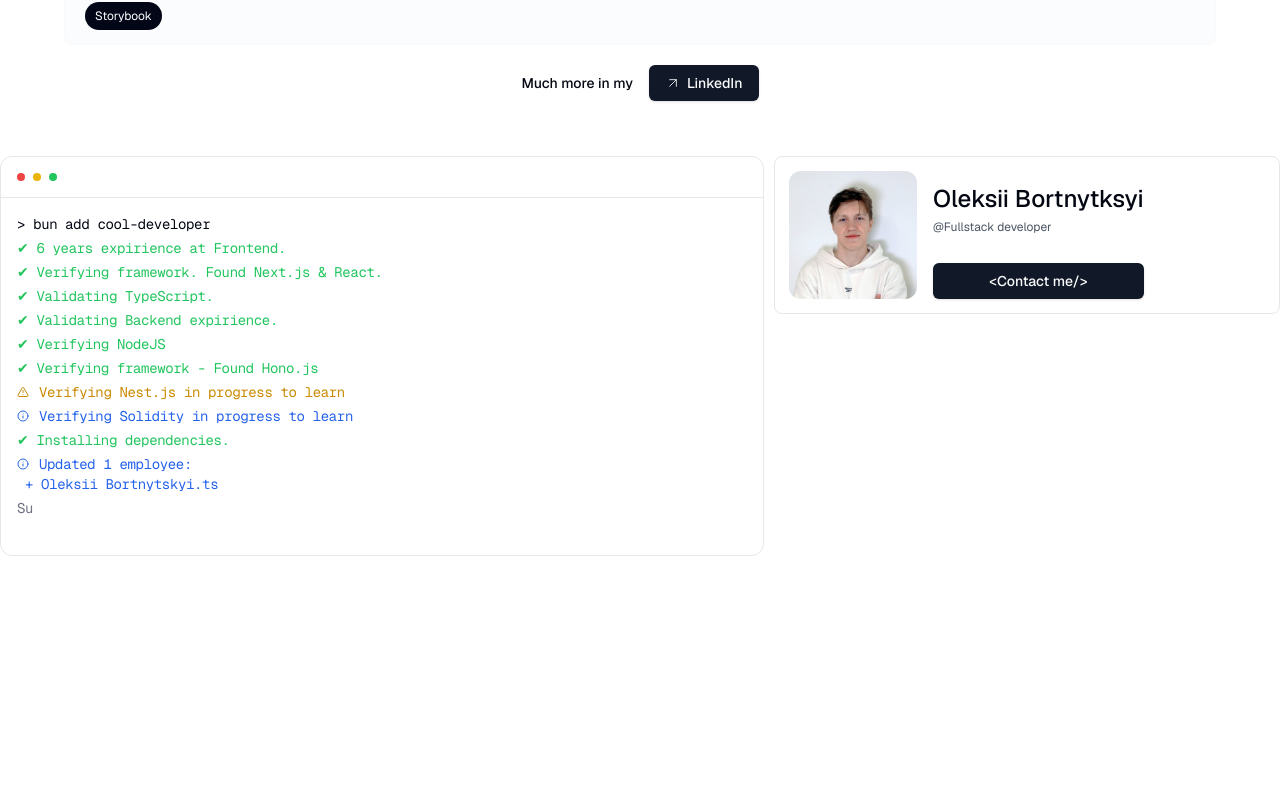
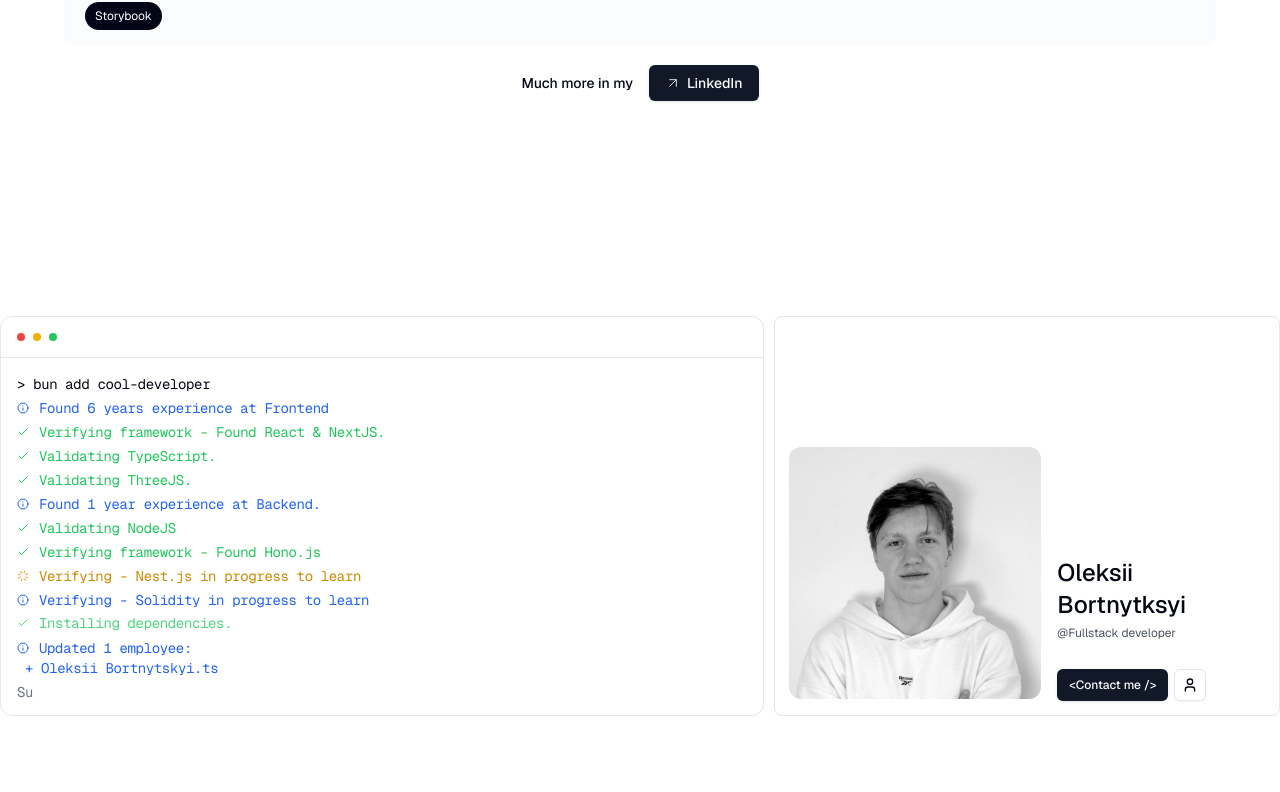
Before and after one commit to websharkdev/folio-2025, a Next.js app: page / in a window 1280 px wide. Shown: the part 3368-4160 px from the top of the page. Built offline with nearby package versions, Linux system fonts and the light colour scheme.

Commit message:
feature(main-info) - updated <About me> card

```diff
--- a/app/(main)/(components)/main-info.tsx
+++ b/app/(main)/(components)/main-info.tsx
@@ -1,59 +1,93 @@
+import { GooeyFilter } from "@/components/custom/gooey-filter";
+import { Magnetic } from "@/components/custom/magnetic";
+import { PixelTrail } from "@/components/custom/pixel-trail";
 import {
   AnimatedSpan,
   Terminal,
   TypingAnimation,
 } from "@/components/custom/terminal";
 import { Button } from "@/components/ui/button";
-import { Info, TriangleAlert } from "lucide-react";
+import { Check, Info, Loader, User } from "lucide-react";
 import Image from "next/image";
 
+const terminal = [
+  {
+    icon: Info,
+    color: "text-blue-600",
+    text: "Found 6 years experience at Frontend",
+  },
+  {
+    icon: Check,
+    color: "text-green-500",
+    text: "Verifying framework - Found React & NextJS.",
+  },
+  {
+    icon: Check,
+    color: "text-green-500",
+    text: "Validating TypeScript.",
+  },
+  {
+    icon: Check,
+    color: "text-green-500",
+    text: "Validating ThreeJS.",
+  },
+  {
+    icon: Info,
+    color: "text-blue-600",
+    text: "Found 1 year experience at Backend.",
+  },
+  {
+    icon: Check,
+    color: "text-green-500",
+    text: "Validating NodeJS",
+  },
+  {
+    icon: Check,
+    color: "text-green-500",
+    text: "Verifying framework - Found Hono.js",
+  },
+  {
+    icon: Loader,
+    id: "loader",
+    color: "text-yellow-600",
+    text: "Verifying - Nest.js in progress to learn",
+  },
+  {
+    icon: Info,
+    color: "text-blue-600",
+    text: "Verifying - Solidity in progress to learn",
+  },
+  {
+    icon: Check,
+    color: "text-green-500",
+    text: "Installing dependencies.",
+  },
+];
+
 const MInfo = () => {
+  const springOptions = { bounce: 0.1 };
+
   return (
-    <div className="container mx-auto py-10 min-h-dvh grid grid-cols-5 gap-2.5">
+    <div className="container mx-auto py-10 min-h-dvh flex items-center">
+      <div className="grid grid-cols-5 gap-2.5 w-full">
         <Terminal className="col-span-3 w-full max-w-full">
           <TypingAnimation>&gt; bun add cool-developer</TypingAnimation>
 
-        <AnimatedSpan delay={1500} className="text-green-500">
-          <span>✔ {`6 years expirience at Frontend`}.</span>
-        </AnimatedSpan>
-
-        <AnimatedSpan delay={2000} className="text-green-500">
-          <span>✔ Verifying framework. Found Next.js & React.</span>
-        </AnimatedSpan>
-
-        <AnimatedSpan delay={2500} className="text-green-500">
-          <span>✔ Validating TypeScript.</span>
-        </AnimatedSpan>
-
-        <AnimatedSpan delay={3000} className="text-green-500">
-          <span>✔ Validating Backend expirience.</span>
-        </AnimatedSpan>
-
-        <AnimatedSpan delay={3500} className="text-green-500">
-          <span>✔ Verifying NodeJS</span>
-        </AnimatedSpan>
-
-        <AnimatedSpan delay={4000} className="text-green-500">
-          <span>✔ Verifying framework - Found Hono.js</span>
-        </AnimatedSpan>
-
-        <AnimatedSpan delay={4500} className="text-yellow-600">
+          {terminal.map((commands, index) => (
+            <AnimatedSpan
+              key={`main-info--commands-${index}`}
+              delay={1500 + 500 * (index + 1)}
+              className={commands.color}
+            >
               <div className="flex items-center flex-nowrap gap-2.5">
-            <TriangleAlert size={12} />
-            <span>Verifying Nest.js in progress to learn</span>
+                <commands.icon
+                  size={12}
+                  className={commands.id === "loader" ? "animate-spin" : ""}
+                />
+                <span>{commands.text}</span>
               </div>
             </AnimatedSpan>
-
-        <AnimatedSpan delay={4500} className="text-blue-600">
-          <div className="flex items-center flex-nowrap gap-2.5">
-            <Info size={12} />
-            <span>Verifying Solidity in progress to learn</span>
-          </div>
-        </AnimatedSpan>
-
-        <AnimatedSpan delay={5500} className="text-green-500">
-          <span>✔ Installing dependencies.</span>
-        </AnimatedSpan>
+          ))}
 
           <AnimatedSpan delay={6000} className="text-blue-600">
             <div className="flex items-center flex-nowrap gap-2.5">
@@ -66,16 +100,34 @@ const MInfo = () => {
             Success!
           </TypingAnimation>
         </Terminal>
-      <div className="col-span-2 h-max border border-input rounded-lg p-3.5">
+        <div className="col-span-2 h-max min-h-[400px] flex items-end border border-input rounded-lg p-3.5">
           <div className="flex items-end gap-4">
+            <div className="group relative">
+              <div className="relative w-full max-w-4xl h-64 flex flex-col items-center justify-center gap-8 rounded-xl overflow-hidden text-center text-pretty">
                 <Image
                   src="/oleksii-bortnytskyi.jpg"
-            width={128}
-            height={128}
+                  width={256}
+                  height={256}
                   priority
                   alt="oleksii-bortnytskyi--image"
-            className="rounded-xl"
+                  className="rounded-xl cursor-pointer grayscale"
                 />
+
+                <GooeyFilter id="gooey-filter-pixel-info" strength={5} />
+
+                <div
+                  className="absolute inset-0 z-0"
+                  style={{ filter: "url(#gooey-filter-pixel-info)" }}
+                >
+                  <PixelTrail
+                    pixelSize={18}
+                    fadeDuration={0}
+                    delay={500}
+                    pixelClassName="bg-white"
+                  />
+                </div>
+              </div>
+            </div>
             <div className="flex flex-col gap-7">
               <div className="grid grid-cols-1 gap-1">
                 <h6 className="text-2xl font-medium text-pretty font-sans">
@@ -85,7 +137,38 @@ const MInfo = () => {
                   {`@Fullstack developer`}
                 </span>
               </div>
-            <Button className="font-sans">{`<Contact me/>`}</Button>
+              <div className="flex items-center gap-1.5">
+                <Magnetic
+                  intensity={0.2}
+                  springOptions={springOptions}
+                  actionArea="global"
+                  range={200}
+                >
+                  <Button
+                    href="https://www.linkedin.com/in/bortnytskyi-oleksii/"
+                    size="sm"
+                    className="font-sans"
+                  >
+                    <Magnetic
+                      intensity={0.1}
+                      springOptions={springOptions}
+                      actionArea="global"
+                      range={200}
+                    >
+                      <span>{`<Contact me />`}</span>
+                    </Magnetic>
+                  </Button>
+                </Magnetic>
+                <Button
+                  size="icon"
+                  href="https://o-bortnytskyi.notion.site/FullStack-Engineer-18f2e9365c7e8052ad0bd5ebf1c44bf4?pvs=4"
+                  variant="outline"
+                  className="size-8"
+                >
+                  <User size={12} />
+                </Button>
+              </div>
+            </div>
           </div>
         </div>
       </div>
```
Lines whose indentation alone changed are shown as unchanged.
